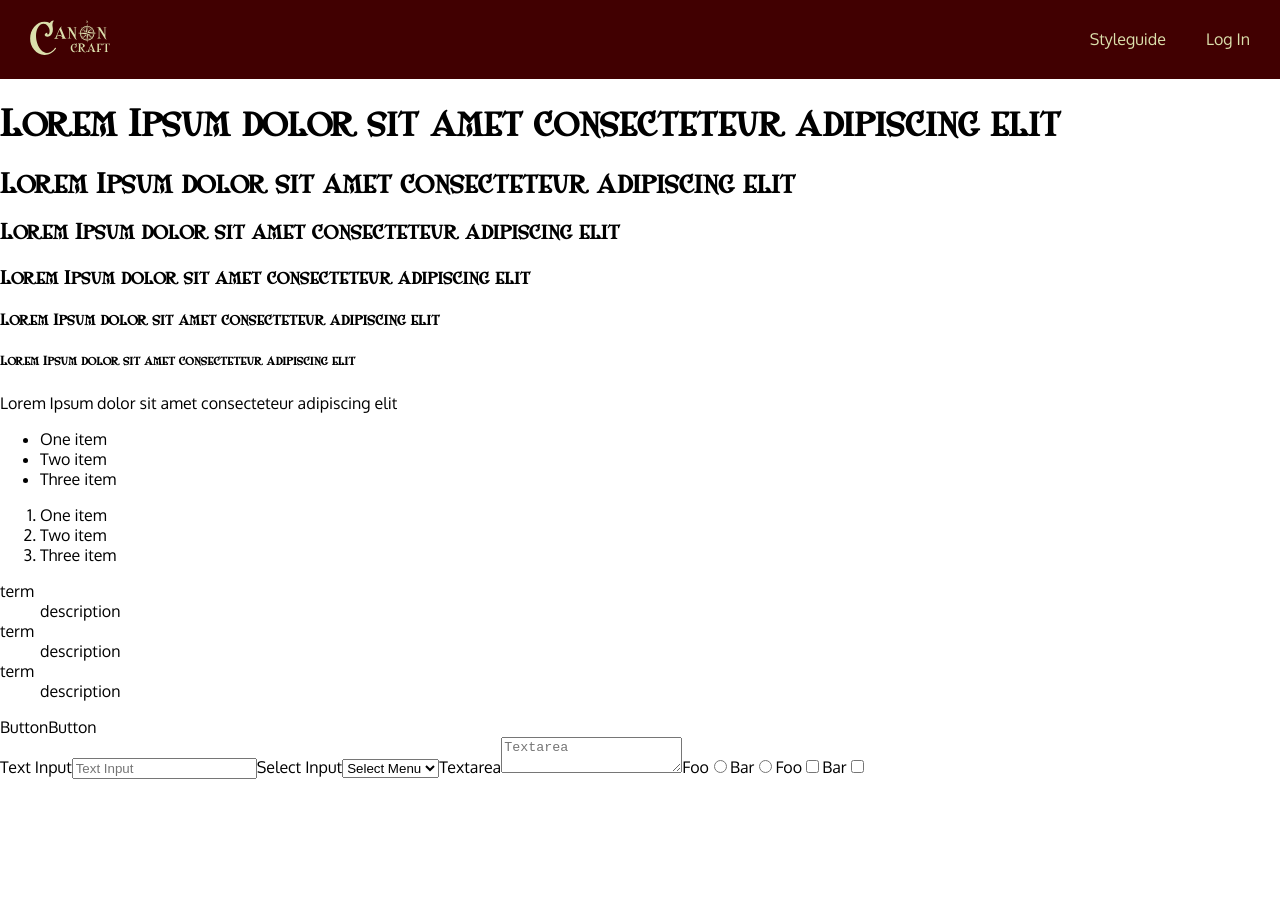
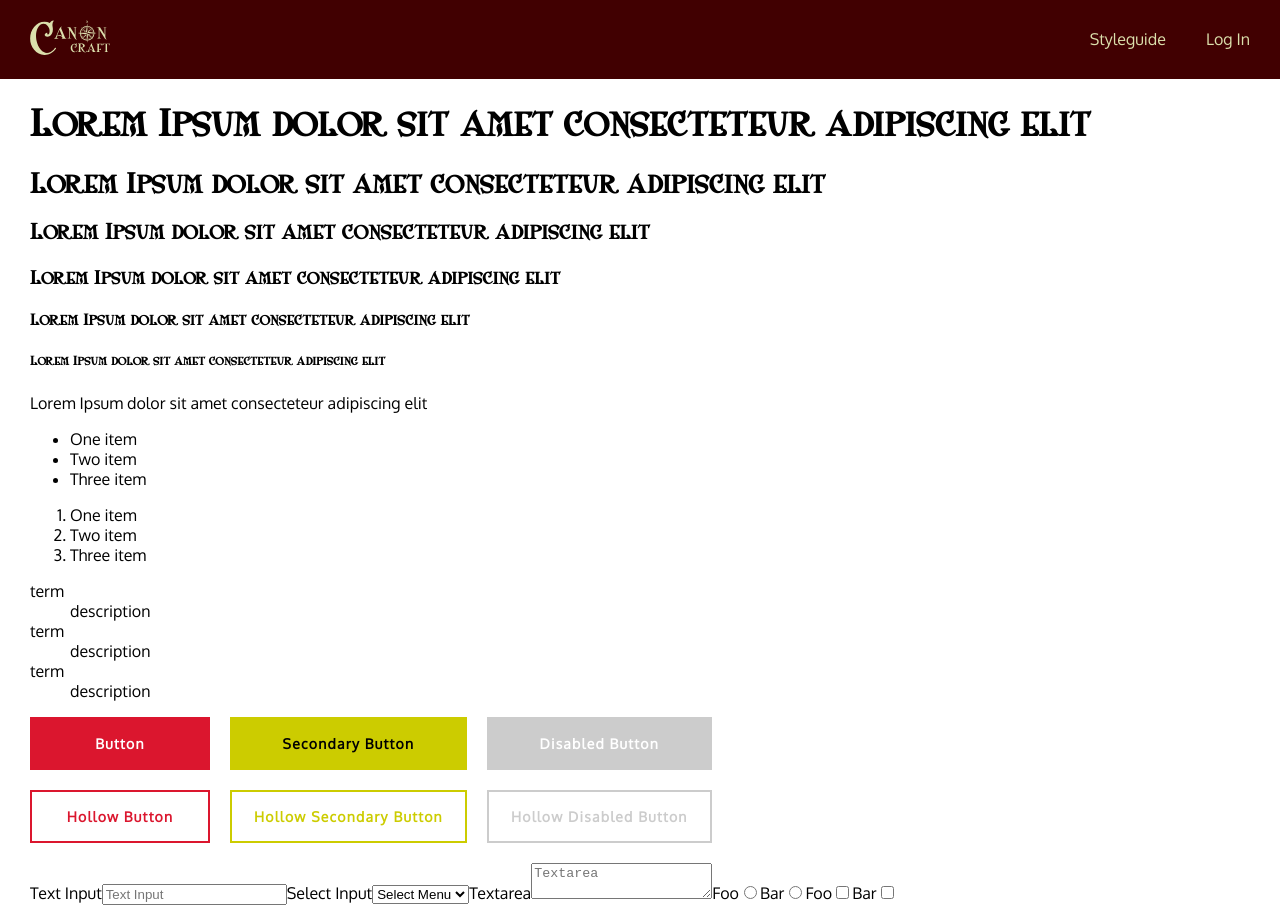
Before and after one commit to sstadt/canon-craft, a Vue app: page /#/styleguide in a window 1280 px wide. Before the commit the page ends 800 px from the top, so only its background shows below. Built offline with nearby package versions, Linux system fonts and the light colour scheme; no server answers.

Commit message:
button styles - TODO: revise secondary color

```diff
--- a/src/components/navigation/UserLogin.vue
+++ b/src/components/navigation/UserLogin.vue
@@ -5,7 +5,7 @@
       .user-login__logged-in(v-if="currentUser")
         a.user-login__avatar(@click="toggleMenu")
           img(:src="currentUser.photoURL")
-        transition(name="fade")
+        transition(name="slide-fade")
           .user-login__menu(v-if="showMenu")
             a.navbar__link(href="#", @click.prevent="logOut") Log Out
       .user-login__logged-out(v-else)
--- a/src/theme/_settings.scss
+++ b/src/theme/_settings.scss
@@ -2,16 +2,25 @@
 
 // color pallette
 $color-white: #fff;
+$color-light-grey: #ccc;
 $color-black: #000;
 
 $color-tan: #dbdfac;
 $color-red: #db162e;
 $color-dark-red: #410001;
 
+$color-temp: #cccc00;
+
 $color-transparent-black: rgba(0, 0, 0, 0.6);
 $color-transparent-red: rgba($color-dark-red, 0.14);
 
 // color scheme
+$color--primary: $color-red;
+$color--primary--hover: darken($color--primary, 5%);
+$color--secondary: $color-temp;
+$color--secondary--hover: darken($color--secondary, 2%);
+$color--info: $color-tan;
+
 $body-bg--main: $color-white;
 $body-bg--alt: $color-tan;
 $body-bg--dark: $color-dark-red;
@@ -27,7 +36,6 @@ $font-body--main: 'Oxygen', sans-serif;
 $body-text--main: $color-black;
 
 $navbar-text--link: $color-tan;
-$text-color-navbar-link: $color-tan;
 
 // media queries
 $break--tablet: 768px;
--- a/src/theme/_style.scss
+++ b/src/theme/_style.scss
@@ -12,6 +12,7 @@
 // transitions
 @import 'transitions/expand';
 @import 'transitions/fade';
+@import 'transitions/slide-fade';
 
 // ui
 @import 'ui/buttons';
--- a/src/theme/document/_type.scss
+++ b/src/theme/document/_type.scss
@@ -18,12 +18,6 @@ h1, h2, h3, h4, h5, h6,
 a {
   cursor: pointer;
 
-  &:not([class*="link"]) {
-    &, &:hover {
-      color: $body-text--main;
-    }
-  }
-
   &, &:hover {
     text-decoration: none;
   }
--- /dev/null
+++ b/src/theme/transitions/_slide-fade.scss
@@ -0,0 +1,20 @@
+
+// slide-fade
+.slide-fade-enter-active, .slide-fade-leave-active {
+  transition: all .3s ease;
+}
+
+.slide-fade-enter, .slide-fade-leave-active {
+  transform: translateX(10px);
+  opacity: 0;
+}
+
+// slide-fade-up
+.slide-fade-up-enter-active, .slide-fade-up-leave-active {
+  transition: all .3s ease;
+}
+
+.slide-fade-up-enter, .slide-fade-up-leave-active {
+  transform: translateY(30px);
+  opacity: 0;
+}
--- a/src/theme/ui/_buttons.scss
+++ b/src/theme/ui/_buttons.scss
@@ -0,0 +1,76 @@
+
+.button {
+  text-align: center;
+  padding: 18px 24px;
+  font-size: 14px;
+  background-color: $color--primary;
+  border-width: 0;
+  border-style: solid;
+  border-color: $color--primary;
+  transition: 0.3s ease all;
+  font-weight: bold;
+  letter-spacing: 1.2px;
+
+  &, &:hover {
+    color: $color-white;
+  }
+
+  &:hover {
+    background-color: $color--primary--hover;
+    border-color: $color--primary--hover;
+  }
+
+  &.button--hollow {
+    color: $color--primary;
+
+    &:hover {
+      color: $color--primary--hover;
+    }
+  }
+
+  &--secondary {
+    background-color: $color--secondary;
+    border-color: $color--secondary;
+
+    &, &:hover {
+      color: $color-black;
+    }
+
+    &:hover {
+      background-color: $color--secondary--hover;
+      border-color: $color--secondary--hover;
+    }
+
+    &.button--hollow {
+      color: $color--secondary;
+
+      &:hover {
+        color: $color--secondary--hover;
+      }
+    }
+  }
+
+  &--hollow {
+    border-width: 2px;
+    padding: 16px 22px;
+
+    &, &:hover {
+      background-color: transparent;
+    }
+  }
+
+  &[disabled] {
+    &, &:hover {
+      color: $color-white;
+      border-color: $color-light-grey;
+      background-color: $color-light-grey;
+    }
+
+    &.button--hollow {
+      &, &:hover {
+        background-color: transparent;
+        color: $color-light-grey;
+      }
+    }
+  }
+}
--- a/src/views/Home.vue
+++ b/src/views/Home.vue
@@ -1,5 +1,5 @@
 <template lang="pug">
-  .home
+  .container
     h1 This is the home page
 </template>
 
--- a/src/views/Styleguide.vue
+++ b/src/views/Styleguide.vue
@@ -1,6 +1,6 @@
 
 <template lang="pug">
-  .styleguide
+  .container.styleguide
     h1 Lorem Ipsum dolor sit amet consecteteur adipiscing elit
     h2 Lorem Ipsum dolor sit amet consecteteur adipiscing elit
     h3 Lorem Ipsum dolor sit amet consecteteur adipiscing elit
@@ -23,8 +23,16 @@
       dd description
       dt term
       dd description
-    a.button(href="#") Button
-    a.button.button--alt(href="#") Button
+    .buttons
+      .buttons__column
+        a.button Button
+        a.button.button--hollow Hollow Button
+      .buttons__column
+        a.button.button--secondary Secondary Button
+        a.button.button--secondary.button--hollow Hollow Secondary Button
+      .buttons__column
+        a.button.button--secondary(disabled) Disabled Button
+        a.button.button--secondary.button--hollow(disabled) Hollow Disabled Button
     form
       label Text Input
         input(type="text", placeholder="Text Input")
@@ -48,3 +56,21 @@
     name: 'Styleguide'
   }
 </script>
+
+<style scoped lang="scss">
+  .buttons {
+    display: flex;
+
+    &__column {
+      display: flex;
+      flex-direction: column;
+      margin-right: 20px;
+      min-width: 180px;
+
+      .button {
+        margin-bottom: 20px;
+        width: 100%;
+      }
+    }
+  }
+</style>
```
